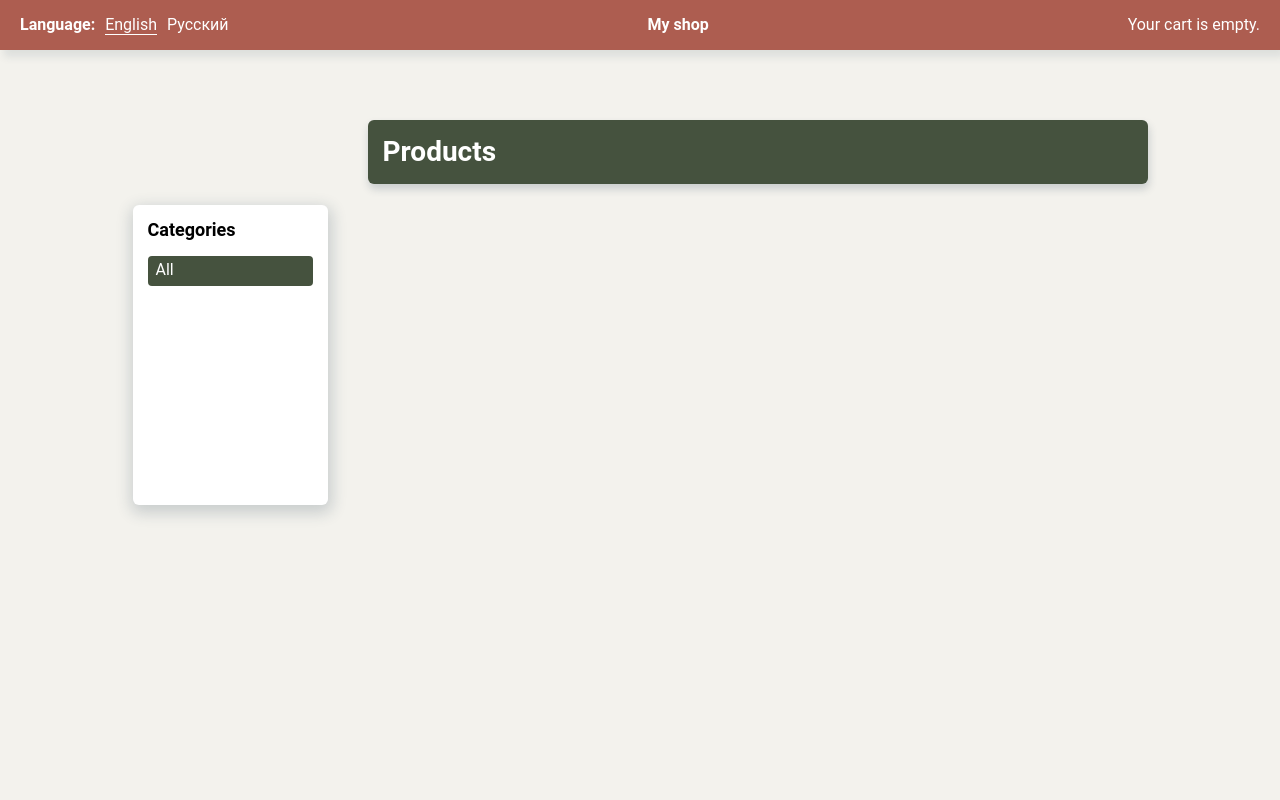
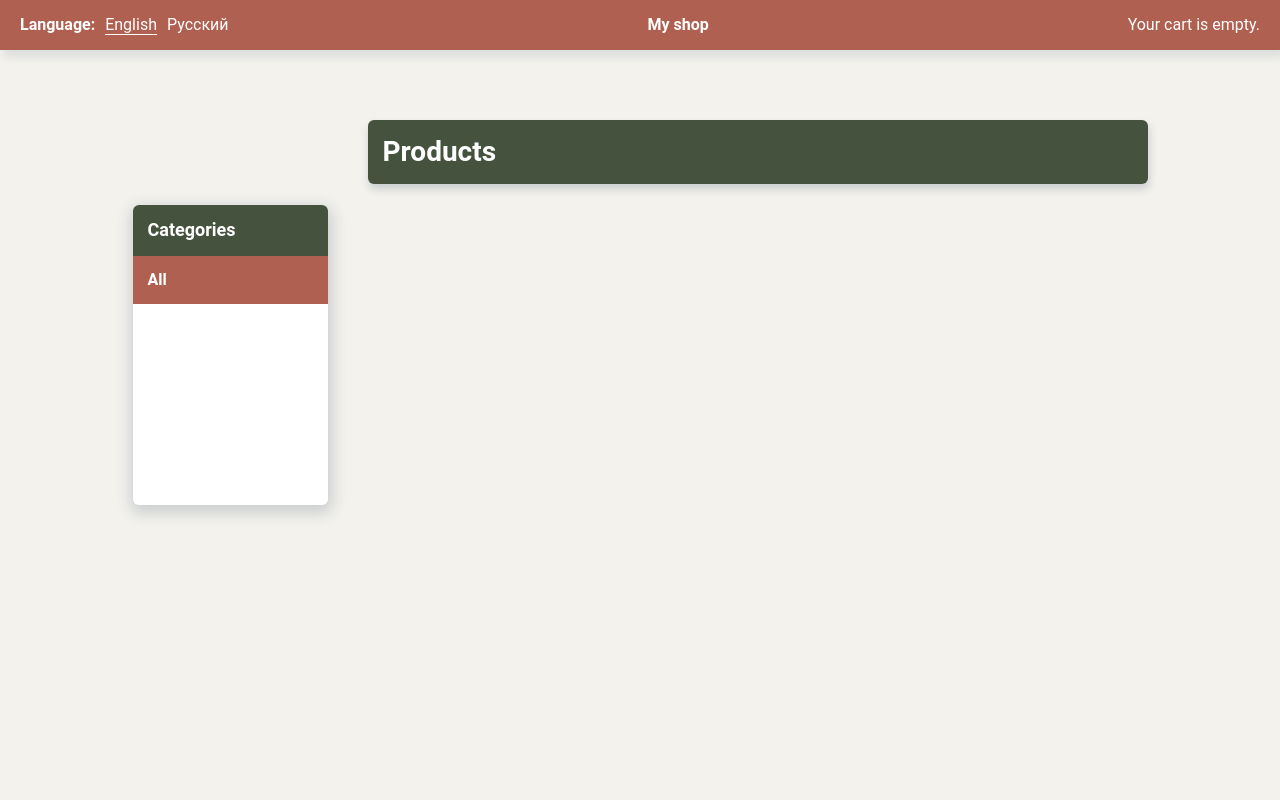
Before and after one commit to Glazapolzet/re-course, a Django app: page /en/shop/ in a window 1280 px wide. Run offline with Django 4.2, Linux system fonts and the light colour scheme; data that the repository does not hold is empty; parts of the project's set-up code (start-up, migrations or seed data) failed here and were passed over.

Commit message:
for Sanya

```diff
--- a/myshop/shop/static/css/shop/product/list.css
+++ b/myshop/shop/static/css/shop/product/list.css
@@ -15,13 +15,19 @@
     flex-direction: column;
     min-height: 300px;
     margin: 85px 0 0;
-    padding: 15px;
-    row-gap: 15px;
+    padding: 0 0 15px 0;
     background-color: var(--color-white);
     border-radius: 6px;
     -webkit-box-shadow: 1px 5px 15px 3px rgba(34, 60, 80, 0.2);
     -moz-box-shadow: 1px 5px 15px 3px rgba(34, 60, 80, 0.2);
     box-shadow: 1px 5px 15px 3px rgba(34, 60, 80, 0.2);
+    overflow: hidden;
+}
+
+.sidebar__titlebar {
+    padding: 15px;
+    background-color: var(--color-accent);
+    color: var(--color-white);
 }
 
 .sidebar__title {
@@ -33,15 +39,13 @@
 .sidebar__list {
     display: flex;
     flex-direction: column;
-    row-gap: 5px;
 }
 
 .sidebar__list-item {
     display: flex;
-    border-radius: 4px;
+    box-sizing: border-box;
     width: 100%;
-    height: 30px;
-    padding: 0 8px;
+    padding: 10px 15px;
     align-items: center;
     opacity: 1;
     transition: opacity var(--transition-primary);
@@ -52,7 +56,7 @@
 }
 
 .sidebar__list-item_selected {
-    background-color: var(--color-accent);
+    background-color: var(--color-special);
 }
 
 .sidebar__list-item_selected:hover {
@@ -60,9 +64,15 @@
 }
 
 .sidebar__link {
+    display: block;
+    box-sizing: border-box;
     width: 100%;
     line-height: 1.8;
     color: var(--color-text-primary);
+}
+
+.sidebar__link_bold {
+    font-weight: var(--font-weight-bold);
 }
 
 .sidebar__link_selected {
--- a/myshop/shop/static/css/variables.css
+++ b/myshop/shop/static/css/variables.css
@@ -1,10 +1,10 @@
 :root {
     --color-primary: #F3F2ED;
-    --color-special: #ad5d50;
+    --color-special: #b06051;
     --color-accent: #45523e;
 
     --color-white: #fff;
-    --color-light: #cccccc;
+    --color-light: #9f9f9f;
 
     --color-text-primary: #000;
     --color-text-secondary: #fff;
--- a/myshop/shop/templates/shop/product/list.html
+++ b/myshop/shop/templates/shop/product/list.html
@@ -14,13 +14,15 @@
   <section class="shop">
     <div class="sidebar">
       <div class="sidebar__wrapper">
-        <h3 class="sidebar__title">
-          {% translate "Categories" %}
-        </h3>
+        <div class="sidebar__titlebar">
+          <h3 class="sidebar__title">
+            {% translate "Categories" %}
+          </h3>
+        </div>
         <ul class="list sidebar__list">
           <li class="sidebar__list-item {% if not category %}sidebar__list-item_selected{% endif %}">
             <a
-              class="link capitalize sidebar__link {% if category.slug == c.slug %}sidebar__link_selected{% endif %}"
+              class="link capitalize sidebar__link sidebar__link_bold {% if category.slug == c.slug %}sidebar__link_selected{% endif %}"
               href="{% url 'product_list' %}"
             >
               {% translate "all" %}
```
Also changed, not shown: 1 other file.
